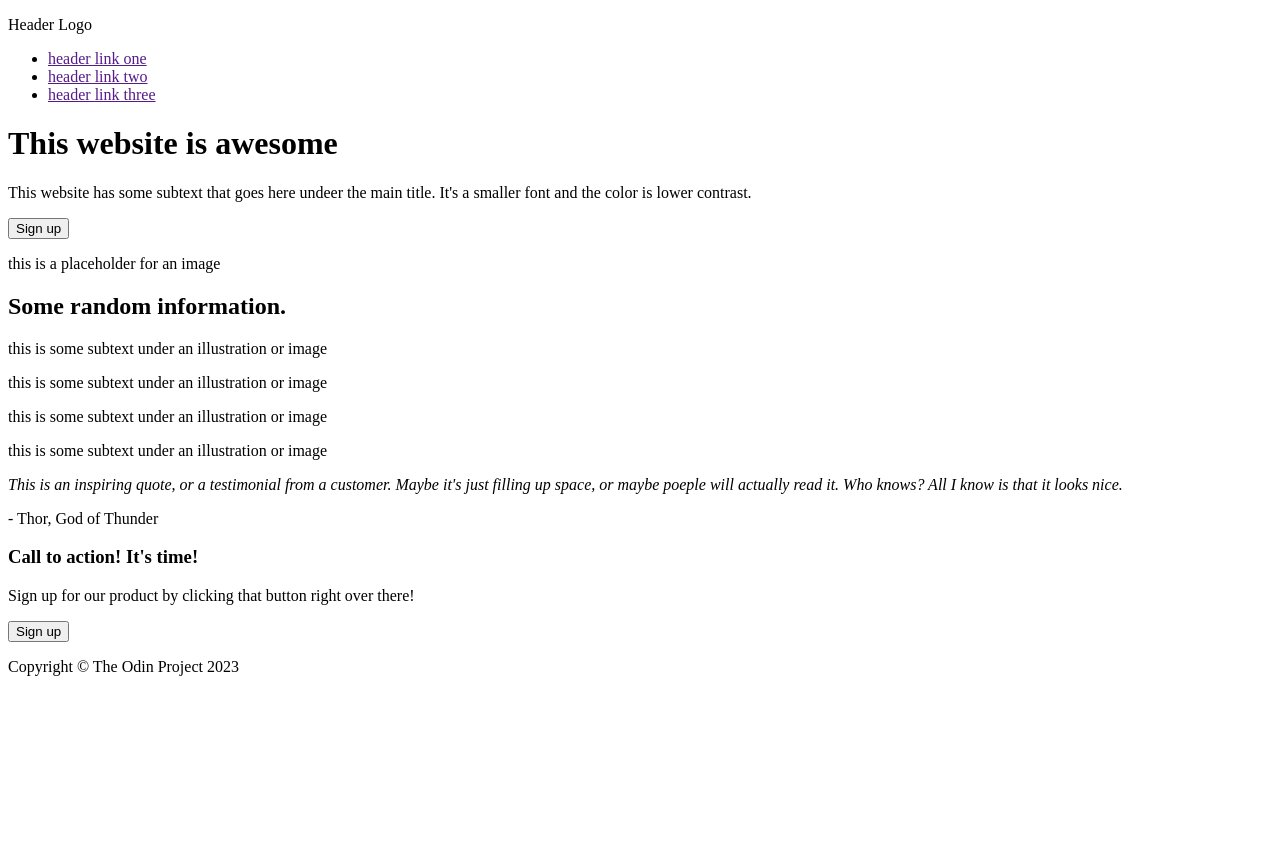
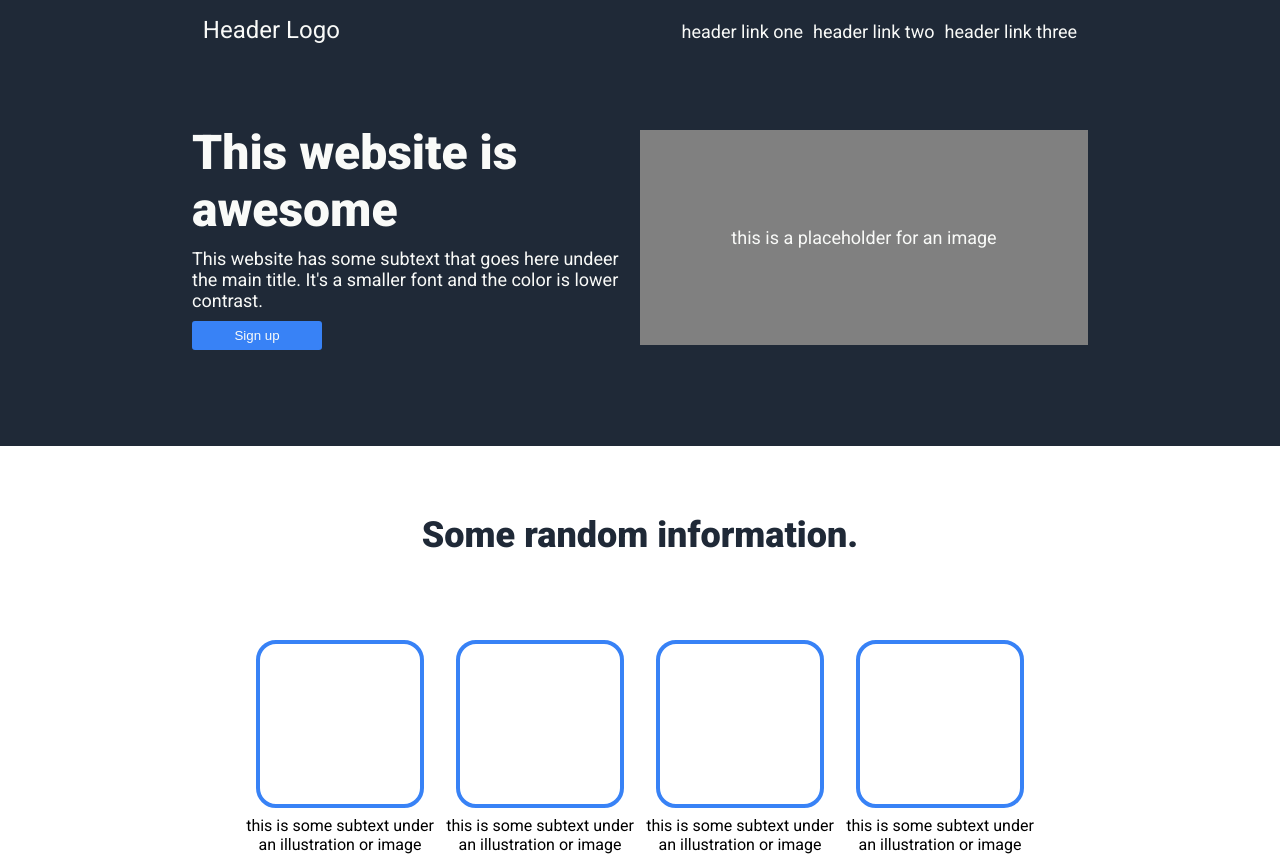
Before and after one commit to vongyanglin/tod-landing-page, a plain HTML site: page index.html in a window 1280 px wide. Shown: the top 857 px of the page. Before the commit the page ends 800 px from the top, so only its background shows below. Drawn offline with Linux system fonts and the light colour scheme.

Commit message:
Update style.css and index.html

```diff
--- a/index.html
+++ b/index.html
@@ -26,7 +26,7 @@
             <div class="welcome">
                 <div class="welcome-left">
                     <h1 class="title">This website is awesome</h1>
-                    <p>This website has some subtext that goes here undeer the main title. It's a smaller font and the color is lower contrast.</p>
+                    <p class="secondary">This website has some subtext that goes here undeer the main title. It's a smaller font and the color is lower contrast.</p>
                     <button class="welcome-sign-up-button">Sign up</button>
                 </div>
                 <div class="welcome-right">
@@ -39,7 +39,7 @@
 
         <main>
             <div class="info">
-                <h2>Some random information.</h2>
+                <h2 class="random-info">Some random information.</h2>
                 <div class="square-container">
                     <div class="card">
                         <div class="square"></div>
@@ -69,18 +69,17 @@
             </div>
 
             <div class="sign-up">
-                <div class="sign-up-left">
-                    <h3>Call to action! It's time!</h3>
-                    <p>Sign up for our product by clicking that button right over there!</p>
-                </div>
-                <div class="sign-up-right">
-                    <button class="sign-up-button">Sign up</button>
+                <div class="container">
+                    <div class="sign-up-left">
+                        <strong>Call to action! It's time!</strong>
+                        <p class="secondary">Sign up for our product by clicking that button right over there!</p>
+                    </div>
+                    <div class="sign-up-right">
+                        <button class="sign-up-button">Sign up</button>
+                    </div>
                 </div>
             </div>
         </main>
-
-
-
 
         <footer>
             <p>Copyright <span>&#169</span> The Odin Project 2023</span></p>
--- a/style.css
+++ b/style.css
@@ -0,0 +1,196 @@
+@import url('https://fonts.googleapis.com/css2?family=Roboto:wght@300;400;500;700;900&display=swap');
+
+* {
+    margin: 0;
+    padding: 0;
+}
+
+body {
+    font-family: 'Roboto', sans-serif;
+}
+
+/* Header */
+header {
+    background-color: #1f2937;
+    padding: 16px 32px;
+}
+
+/* Navigation */
+#logo {
+    font-size: 24px;
+    color: #f9faf8;
+}
+
+.nav {
+    display: flex;
+    justify-content: space-around;
+    align-items: baseline;
+}
+
+.header-links ul {
+    display: flex;
+    list-style: none;
+    gap: 10px;
+}
+
+a,
+.secondary {
+    text-decoration: none;
+    color: #f9faf8;
+    font-size: 18px;
+}
+
+/* Welcome */
+.welcome {
+    display: flex;
+    justify-content: center;
+    align-items: center;
+    gap: 15px;
+    padding: 5em 10em;
+}
+
+.welcome-left {
+    display: flex;
+    flex-direction: column;
+    align-items: flex-start;
+    gap: 10px;
+}
+
+.welcome-right {
+    flex-shrink: 0;
+    flex-basis: 50%;
+}
+
+.welcome-left .title {
+    color: #f9faf8;
+    font-size: 48px;
+    font-weight: 900;
+}
+
+.welcome-left {
+    display: flex;
+    flex-direction: column;
+    gap: 10px;
+}
+
+.welcome-sign-up-button {
+    background-color: #3882f6;
+    color: #f9faf8;
+    border: 0;
+    width: 130px;
+    padding: 7px 1em;
+    border-radius: 3px;
+}
+
+.welcome-right .image {
+    display: flex;
+    justify-content: center;
+    align-items: center;
+    background-color:  gray;
+    height: 215px;
+}
+
+/* info */
+.info {
+    display: flex;
+    flex-direction: column;
+    justify-content: center;
+    align-items: center;
+    padding: 2em 10em;
+}
+
+.random-info {
+    color: #1f2937;
+    font-size: 36px;
+    font-weight: 900;
+    padding: 1em 0;
+}
+
+.square-container {
+    display: flex;
+    justify-content: center;
+    align-items: center;
+    flex-wrap: wrap;
+    margin: 3em 0 6em 0;
+}
+
+.card {
+    text-align: center;
+    max-width: 200px;
+    display: flex;
+    flex-direction: column;
+    align-items: center;
+    gap: 8px;
+}
+
+.square {
+    border: 4px solid #3882f6;
+    border-radius: 20px;
+    width: 160px;
+    height: 160px;
+}
+
+/* Quote*/
+.quote {
+    display: flex;
+    flex-direction: column;
+    justify-content: center;
+    background-color: #e5e7eb;
+    padding: 7em 15em;
+}
+
+.quote em {
+    font-size: 36px;
+    font-weight: 100;
+    color: #1f2937;
+}
+
+.quote p {
+    align-self: flex-end;
+    font-weight: 900;
+    font-size: 24px;
+    color: #1f2937;
+}
+
+/* Sign-Up */
+.sign-up {
+    display: flex;
+    justify-content: center;
+    align-items: center;
+    margin: 6em 15em;
+
+}
+
+.sign-up .container {
+    display: flex;
+    justify-content: space-between;
+    align-items: center;
+    background-color: #3882F6;
+    padding: 3em;
+    width: 100%;
+    border-radius: 10px;
+}
+
+.sign-up-button {
+    background-color: #3882f6;
+    color: #f9faf8;
+    border: 2px solid white;
+    width: 130px;
+    padding: 7px 1em;
+    border-radius: 3px;
+}
+
+.sign-up strong {
+    font-size: 24px;
+    color: #f9faf8;
+}
+
+/* Footer */
+footer {
+    background-color: #1f2937;
+    color: #f9faf8;
+    display: flex;
+    justify-content: center;
+    align-items: center;
+    padding: 2em 0;
+}
```
